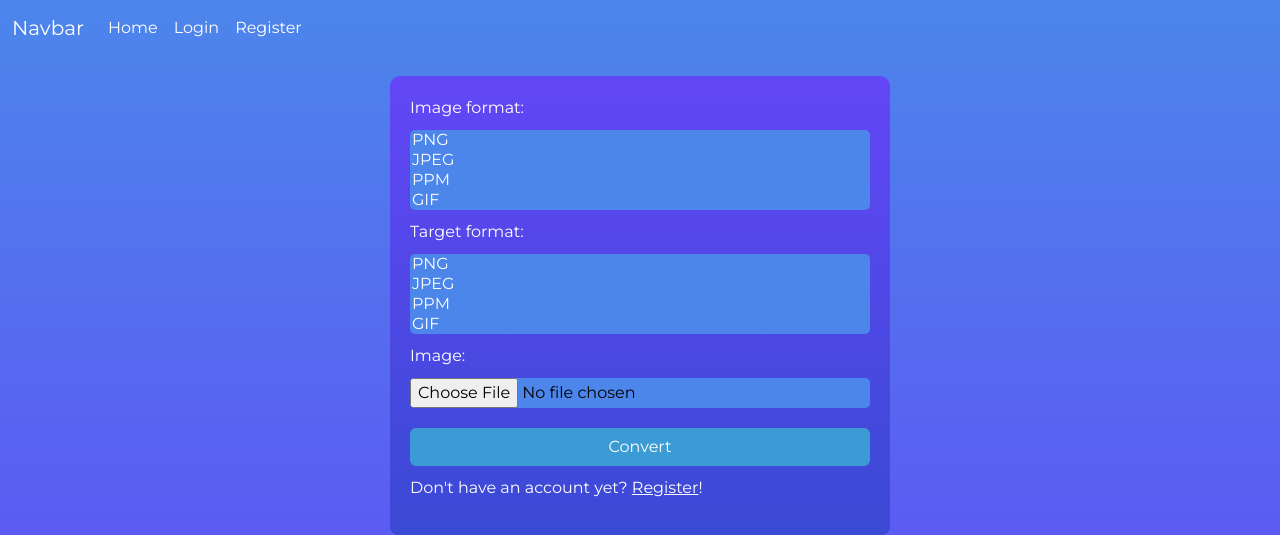
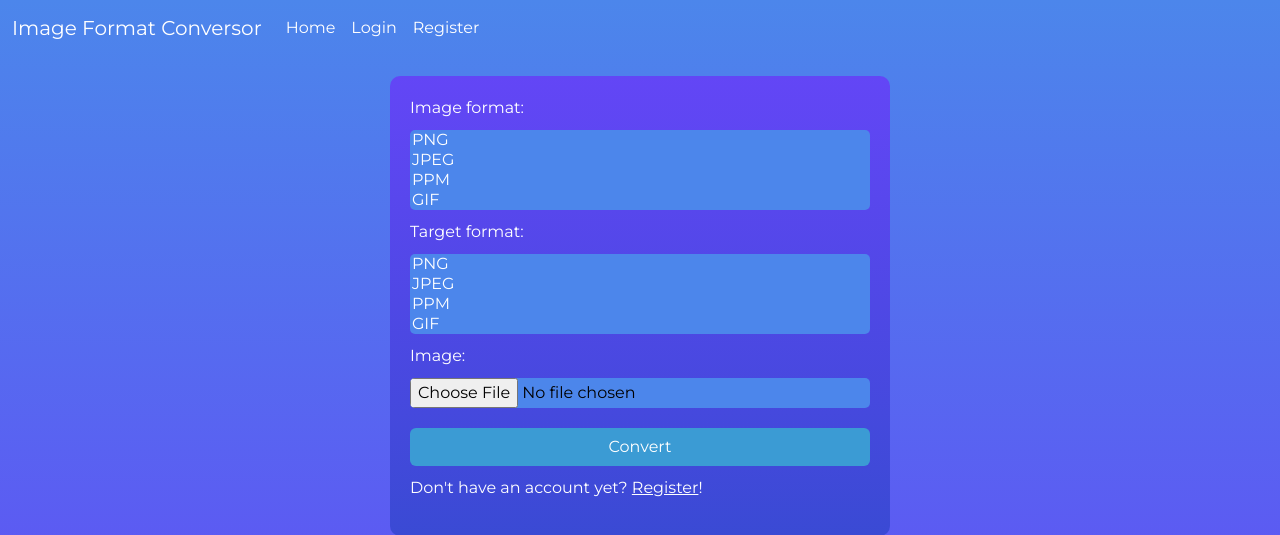
Before and after one commit to victorxa4/conversor, a Django app: page / in a window 1280 px wide. Shown: the top 535 px of the page. Run offline with Django 4.2, Linux system fonts and the light colour scheme; parts of the project's set-up code (start-up, migrations or seed data) failed here and were passed over; some libraries are stand-ins or nearby versions.

Commit message:
Update navbar.html

```diff
--- a/main/templates/components/navbar.html
+++ b/main/templates/components/navbar.html
@@ -1,6 +1,6 @@
 <nav class="navbar navbar-expand-lg">
     <div class="container-fluid">
-        <a class="navbar-brand" href="/">Navbar</a>
+        <a class="navbar-brand" href="/">Image Format Conversor</a>
         <button class="navbar-toggler" type="button" data-bs-toggle="collapse" data-bs-target="#navbarNav"
             aria-controls="navbarNav" aria-expanded="false" aria-label="Toggle navigation">
             <span class="navbar-toggler-icon"></span>
```
